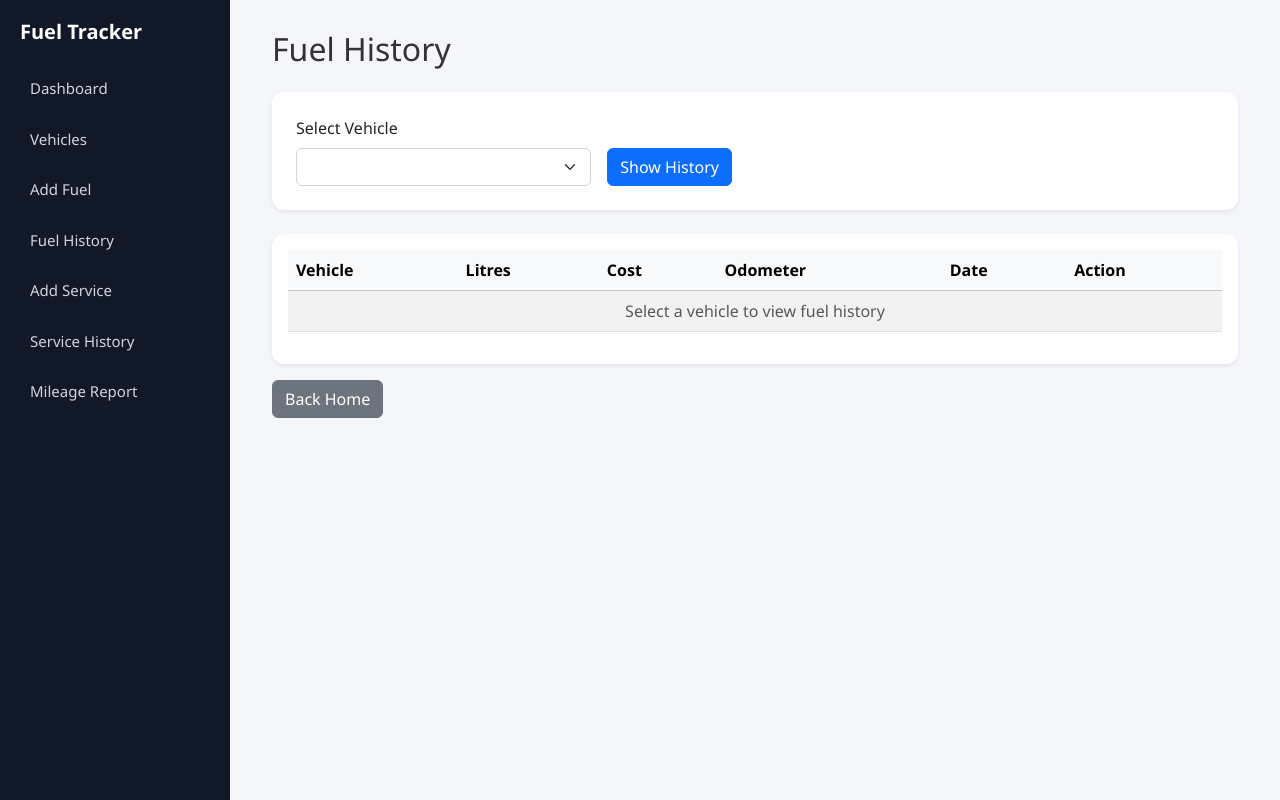
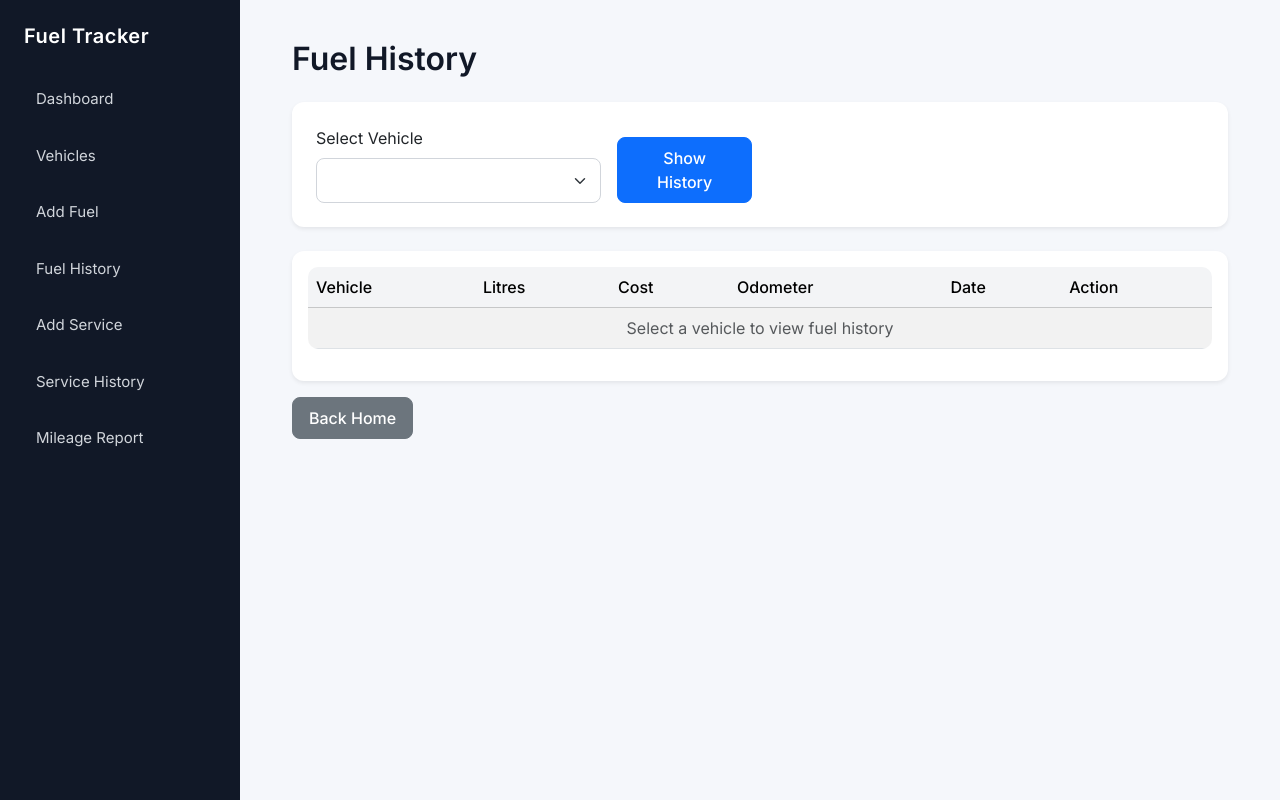
Before and after one commit to akshobyaas/fuel-service-tracker, a Django app: page /fuel-history/ in a window 1280 px wide. Run offline with Django 5.2, Linux system fonts and the light colour scheme; data that the repository does not hold is empty.

Commit message:
refined it a little

```diff
--- a/trk/static/trk/css/style.css
+++ b/trk/static/trk/css/style.css
@@ -1,10 +1,11 @@
 /* GLOBAL */
 
 body{
-font-family:'Segoe UI',sans-serif;
-background:#f4f6f9;
+font-family: 'Inter', sans-serif;
+background:#f5f7fb;
 margin:0;
-color:#333;
+color:#1f2937;
+font-size:16px;
 }
 
 /* LAYOUT */
@@ -17,17 +18,18 @@ min-height:100vh;
 /* SIDEBAR */
 
 .sidebar{
-width:230px;
+width:240px;
 background:#111827;
 color:white;
-padding:20px;
+padding:24px;
 flex-shrink:0;
 }
 
 .logo{
-margin-bottom:25px;
+margin-bottom:30px;
 font-size:20px;
 font-weight:600;
+letter-spacing:0.5px;
 }
 
 .sidebar ul{
@@ -37,29 +39,38 @@ margin:0;
 }
 
 .sidebar ul li{
-margin-bottom:12px;
+margin-bottom:14px;
 }
 
 .sidebar ul li a{
 display:block;
-padding:8px 10px;
-border-radius:6px;
+padding:10px 12px;
+border-radius:8px;
 color:#d1d5db;
 text-decoration:none;
 font-size:15px;
-transition:0.2s;
+transition: background 0.25s ease, color 0.25s ease, transform 0.25s ease;
 }
 
 .sidebar ul li a:hover{
 background:#1f2937;
 color:white;
+transform:translateX(4px);
 }
 
 /* CONTENT */
 
 .main-content{
 flex:1;
-padding:30px;
+padding:40px;
+}
+
+/* DASHBOARD TITLE */
+
+h1,h2,h3{
+font-weight:600;
+color:#111827;
+margin-bottom:20px;
 }
 
 /* CARDS */
@@ -67,40 +78,75 @@ padding:30px;
 .card{
 border:none;
 border-radius:12px;
-box-shadow:0 3px 10px rgba(0,0,0,0.08);
-transition:0.2s;
+padding:18px;
+box-shadow:0 4px 14px rgba(0,0,0,0.06);
+transition: transform 0.25s ease, box-shadow 0.25s ease;
 }
 
 .card:hover{
-transform:translateY(-2px);
-box-shadow:0 5px 14px rgba(0,0,0,0.12);
+transform:translateY(-4px);
+box-shadow:0 10px 24px rgba(0,0,0,0.08);
+}
+
+/* DASHBOARD METRICS */
+
+.dashboard-card{
+text-align:center;
+}
+
+.dashboard-card p{
+margin-bottom:6px;
+color:#6b7280;
+font-size:14px;
+}
+
+.dashboard-number{
+font-size:28px;
+font-weight:600;
+color:#111827;
 }
 
 /* TABLE */
 
-.table thead{
+.table{
+background:white;
+border-radius:10px;
+overflow:hidden;
+}
+
+.table thead th{
 background:#f3f4f6;
+font-weight:500;
 }
 
 /* FORMS */
 
 .form-control,
 .form-select{
-border-radius:6px;
+border-radius:8px;
 border:1px solid #d1d5db;
+padding:10px;
+font-size:15px;
+transition: border 0.2s ease, box-shadow 0.2s ease;
 }
 
 .form-control:focus,
 .form-select:focus{
-box-shadow:none;
 border-color:#2563eb;
+box-shadow:0 0 0 2px rgba(37,99,235,0.15);
 }
 
 /* BUTTONS */
 
 .btn{
-border-radius:6px;
+border-radius:8px;
 font-weight:500;
+padding:8px 16px;
+transition: transform 0.2s ease;
+}
+
+.btn-primary:hover{
+transform:translateY(-1px);
 }
 
 /* MOBILE NAVBAR */
@@ -109,7 +155,7 @@ font-weight:500;
 display:none;
 background:#111827;
 color:white;
-padding:12px 16px;
+padding:14px 18px;
 align-items:center;
 gap:12px;
 }
@@ -127,16 +173,6 @@ font-size:18px;
 font-weight:600;
 }
 
-/* TABLET */
-
-@media (max-width:900px){
-
-.sidebar{
-width:200px;
-}
-
-}
-
 /* MOBILE */
 
 @media (max-width:768px){
@@ -151,11 +187,11 @@ display:flex;
 
 .sidebar{
 position:fixed;
-left:-230px;
+left:-240px;
 top:0;
 height:100%;
-width:230px;
-transition:0.3s;
+width:240px;
+transition:left 0.3s ease;
 z-index:1000;
 }
 
@@ -164,7 +200,7 @@ left:0;
 }
 
 .main-content{
-padding:20px;
+padding:25px;
 }
 
 }
@@ -174,7 +210,7 @@ padding:20px;
 @media (max-width:480px){
 
 .main-content{
-padding:15px;
+padding:18px;
 }
 
 }
--- a/trk/templates/trk/base.html
+++ b/trk/templates/trk/base.html
@@ -2,7 +2,6 @@
 <!DOCTYPE html>
 <html lang="en">
 <head>
-
 <meta charset="UTF-8">
 <meta name="viewport" content="width=device-width, initial-scale=1">
 
@@ -11,6 +10,8 @@
 <link href="https://cdn.jsdelivr.net/npm/bootstrap@5.3.2/dist/css/bootstrap.min.css" rel="stylesheet">
 
 <link rel="stylesheet" href="{% static 'trk/css/style.css' %}">
+
+<link href="https://fonts.googleapis.com/css2?family=Inter:wght@300;400;500;600&display=swap" rel="stylesheet">
 
 </head>
 
--- a/trk/templates/trk/fuel_history.html
+++ b/trk/templates/trk/fuel_history.html
@@ -19,8 +19,11 @@
 <select id="vehicle-select" name="vehicle" class="form-select">
 
 {% for v in vehicles %}
-<option value="{{ v.id }}">
+<option value="{{ v.id }}"
+{% if selected_vehicle and v.id == selected_vehicle.id %}selected{% endif %}>
+
 {{ v.brand }} {{ v.name }}
+
 </option>
 {% endfor %}
 
@@ -80,7 +83,9 @@ Show History
 Edit
 </a>
 
-<a href="/delete-fuel/{{ f.id }}" class="btn btn-sm btn-danger">
+<a href="/delete-fuel/{{ f.id }}"
+class="btn btn-sm btn-danger"
+onclick="return confirm('Delete this fuel entry?')">
 Delete
 </a>
 
--- a/trk/templates/trk/mileage.html
+++ b/trk/templates/trk/mileage.html
@@ -19,7 +19,9 @@
 <select id="vehicle-select" name="vehicle" class="form-select">
 
 {% for v in vehicles %}
-<option value="{{ v.id }}">
+<option value="{{ v.id }}"
+{% if selected_vehicle and v.id == selected_vehicle.id %}selected{% endif %}>
+
 {{ v.brand }} {{ v.name }}
 </option>
 {% endfor %}
--- a/trk/templates/trk/service_history.html
+++ b/trk/templates/trk/service_history.html
@@ -41,7 +41,9 @@
 
 <td>
 
-<a href="/delete-service/{{ s.id }}" class="btn btn-sm btn-danger">
+<a href="/delete-service/{{ s.id }}"
+class="btn btn-sm btn-danger"
+onclick="return confirm('Delete this service record?')">
 Delete
 </a>
 
--- a/trk/templates/trk/vehicles.html
+++ b/trk/templates/trk/vehicles.html
@@ -41,7 +41,9 @@ Add Vehicle
 Edit
 </a>
 
-<a href="/delete-vehicle/{{ v.id }}" class="btn btn-danger btn-sm">
+<a href="/delete-vehicle/{{ v.id }}"
+class="btn btn-danger btn-sm"
+onclick="return confirm('Are you sure you want to delete this vehicle?')">
 Delete
 </a>
 
--- a/trk/urls.py
+++ b/trk/urls.py
@@ -10,4 +10,10 @@ urlpatterns = [
     path('service-history/', views.service_history, name='service_history'),
     path('mileage/', views.mileage_report, name='mileage'),
     path('', views.home, name='home'),
+    path('delete-vehicle/<int:id>/', views.delete_vehicle, name='delete_vehicle'),
+    path('delete-fuel/<int:id>/', views.delete_fuel, name='delete_fuel'),
+    path('delete-service/<int:id>/', views.delete_service, name='delete_service'),
+    path('edit-vehicle/<int:id>/', views.edit_vehicle, name='edit_vehicle'),
+    path('edit-fuel/<int:id>/', views.edit_fuel, name='edit_fuel'),
+    path('edit-service/<int:id>/', views.edit_service, name='edit_service'),
 ]
--- a/trk/views.py
+++ b/trk/views.py
@@ -92,7 +92,7 @@ def add_vehicle(request):
 def fuel_entry(request):
 
     vehicles = Vehicle.objects.all()
-    context = {}
+    context = {"vehicles": vehicles, "today": date.today()}
 
     if request.method == "POST":
 
@@ -102,11 +102,19 @@ def fuel_entry(request):
         odometer = request.POST.get('odometer')
         date_input = request.POST.get('date')
         full_tank = True if request.POST.get('full_tank') else False
-        context["today"] = date.today()
 
         vehicle = get_object_or_404(Vehicle, id=vehicle_id)
 
         if litres and cost and odometer and date_input:
+
+            # Get last entry for this vehicle
+            last_entry = FuelEntry.objects.filter(vehicle=vehicle).order_by('-id').first()
+
+            # Prevent odometer rollback
+            if last_entry and float(odometer) < float(last_entry.odometer):
+
+                context["error"] = "Odometer reading cannot be less than the previous entry."
+                return render(request, 'trk/fuel_entry.html', context)
 
             FuelEntry.objects.create(
                 vehicle=vehicle,
@@ -119,7 +127,7 @@ def fuel_entry(request):
 
             return redirect('home')
 
-    return render(request, 'trk/fuel_entry.html', {'vehicles': vehicles})
+    return render(request, 'trk/fuel_entry.html', context)
 
 def fuel_history(request):
 
@@ -129,7 +137,7 @@ def fuel_history(request):
 
     if request.method == "POST":
 
-        vehicle_id = vehicle_id = request.POST.get('vehicle')
+        vehicle_id = request.POST.get('vehicle')
         selected_vehicle = get_object_or_404(Vehicle, id=vehicle_id)
 
         fuel_data = FuelEntry.objects.filter(
@@ -141,7 +149,6 @@ def fuel_history(request):
         'fuel': fuel_data,
         'selected_vehicle': selected_vehicle
     })
-
 
 def service_entry(request):
 
```
Also changed, not shown: trk/templates/trk/fuel_entry.html (+26 -6 lines).
